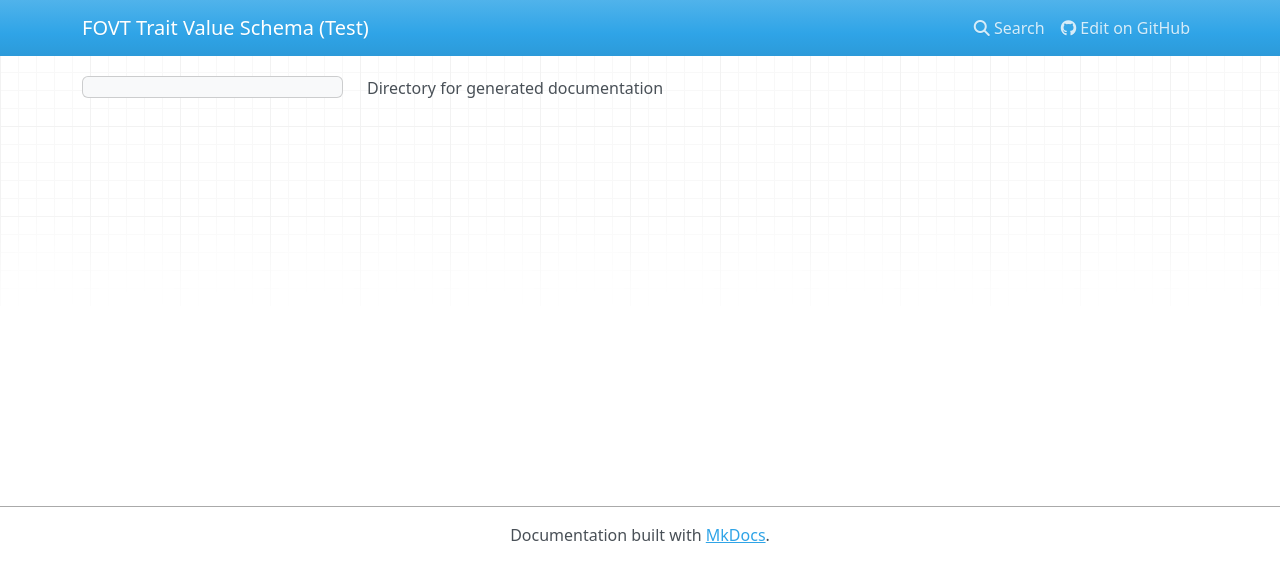
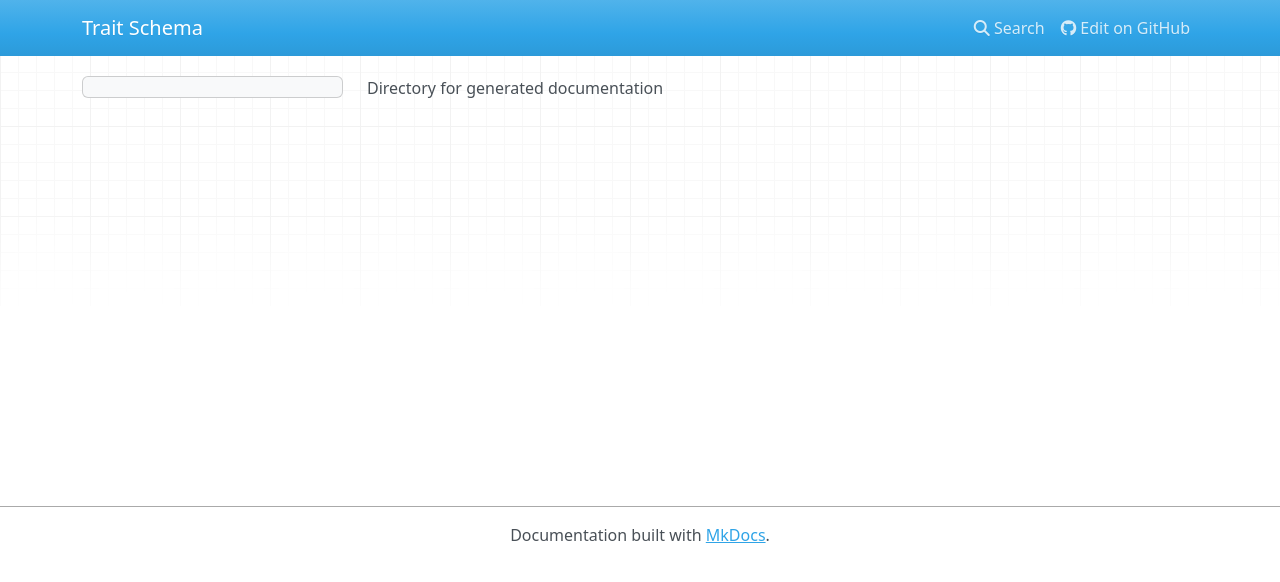
Before and after one commit to ranges-network/trait-schema, an MkDocs documentation site: the page built from docs/README.md, in a window 1280 px wide. Shown: the top 582 px of the page. Built offline with MkDocs 1.6.1, drawn with Linux system fonts in a browser that asks for light colours; nearby versions of some CDN libraries; comment, search, counter and statistics services are not loaded.

Commit message:
upate mkdocs.yml

```diff
--- a/mkdocs.yml
+++ b/mkdocs.yml
@@ -1,6 +1,6 @@
-site_name: FOVT Trait Value Schema (Test)
-site_url: http://ranges-network.org/test-fovt-restructure/
-repo_url: https://github.com/ranges-network/test-fovt-restructure/
+site_name: Trait Schema
+site_url: https://ranges-network.org/trait-schema/
+repo_url: https://github.com/ranges-network/trait-schema/
 
 plugins:
   - search
```
